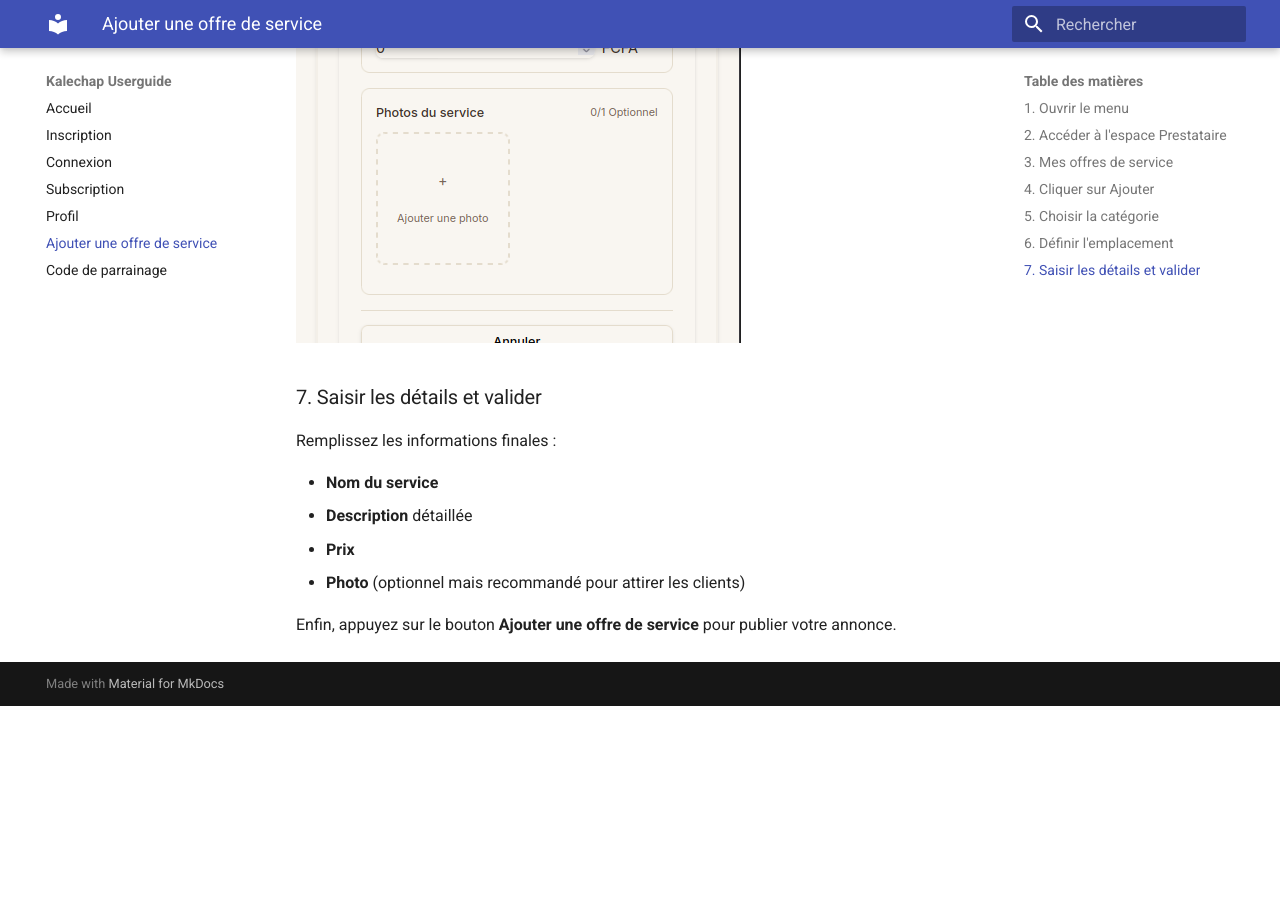
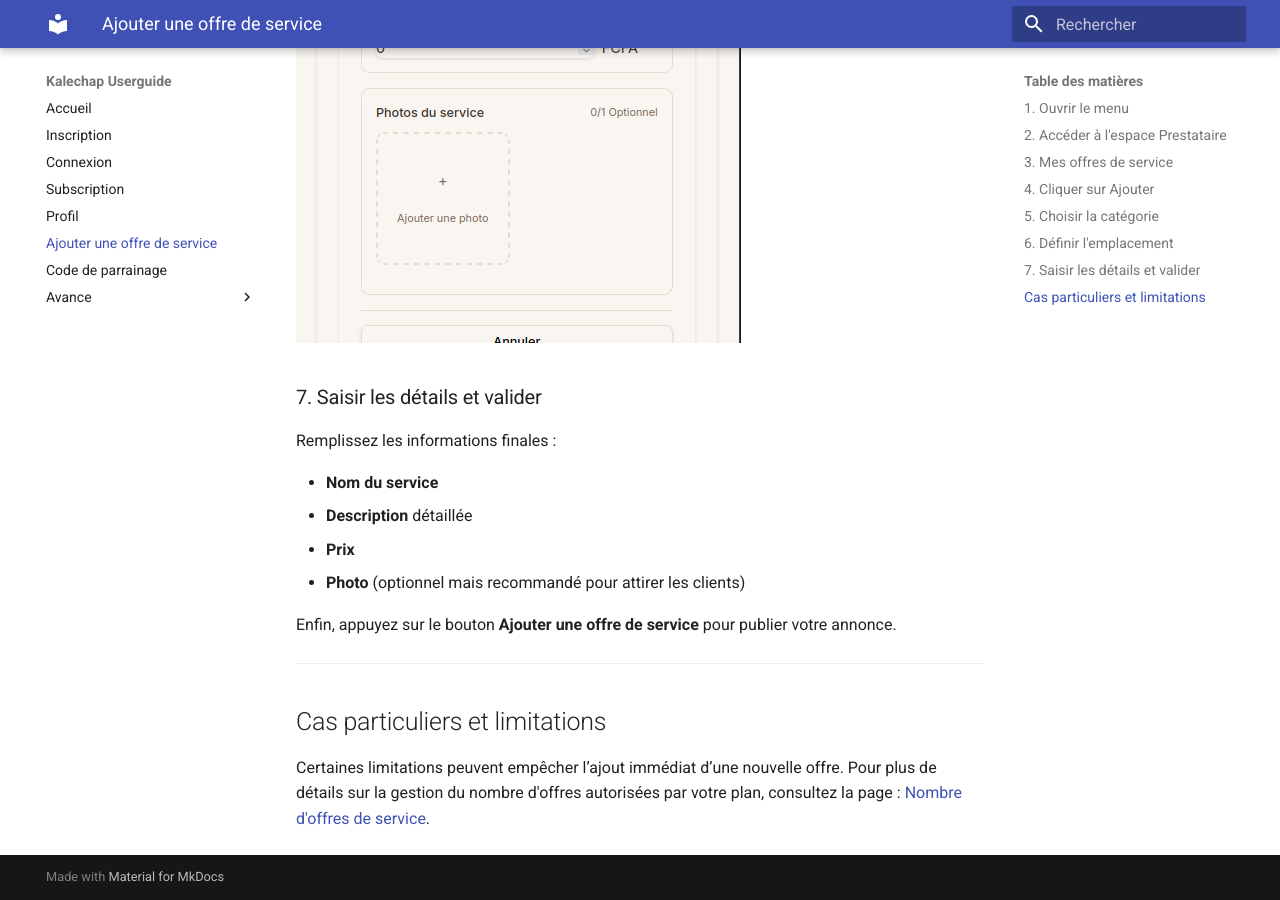
Before and after one commit to kanian/kalechap-userguide, an MkDocs documentation site: the page built from docs/ajouter-offre.md, in a window 1280 px wide and 900 px high, scrolled down 3854 px. Built offline with MkDocs 1.6.1 and Material for MkDocs 9.7.7, drawn with Linux system fonts in a browser that asks for light colours; before the commit the page ends 4560 px from its top, so only the background shows below that.

Commit message:
docs: Add guide on managing service offer limits, including new images and navigation updates.

```diff
--- a/docs/ajouter-offre.md
+++ b/docs/ajouter-offre.md
@@ -51,3 +51,9 @@ Remplissez les informations finales :
 - **Photo** (optionnel mais recommandé pour attirer les clients)
 
 Enfin, appuyez sur le bouton **Ajouter une offre de service** pour publier votre annonce.
+
+---
+
+## Cas particuliers et limitations
+
+Certaines limitations peuvent empêcher l’ajout immédiat d’une nouvelle offre. Pour plus de détails sur la gestion du nombre d'offres autorisées par votre plan, consultez la page : [Nombre d'offres de service](nombre-offres-service.md).
--- a/mkdocs.yml
+++ b/mkdocs.yml
@@ -10,3 +10,5 @@ nav:
   - Profil: profil.md
   - Ajouter une offre de service: ajouter-offre.md
   - Code de parrainage: code-parrainage.md
+  - Avance:
+    - Nombre d'offres de service: nombre-offres-service.md
```
Also changed, not shown: docs/nombre-offres-service.md (added, +35 -0 lines), docs/images/active_service_offer_card.png (added), docs/images/disable_service.png (added), docs/images/mettre_a_niveau.png (added), docs/images/services_restants.png (added), 1 other file.
